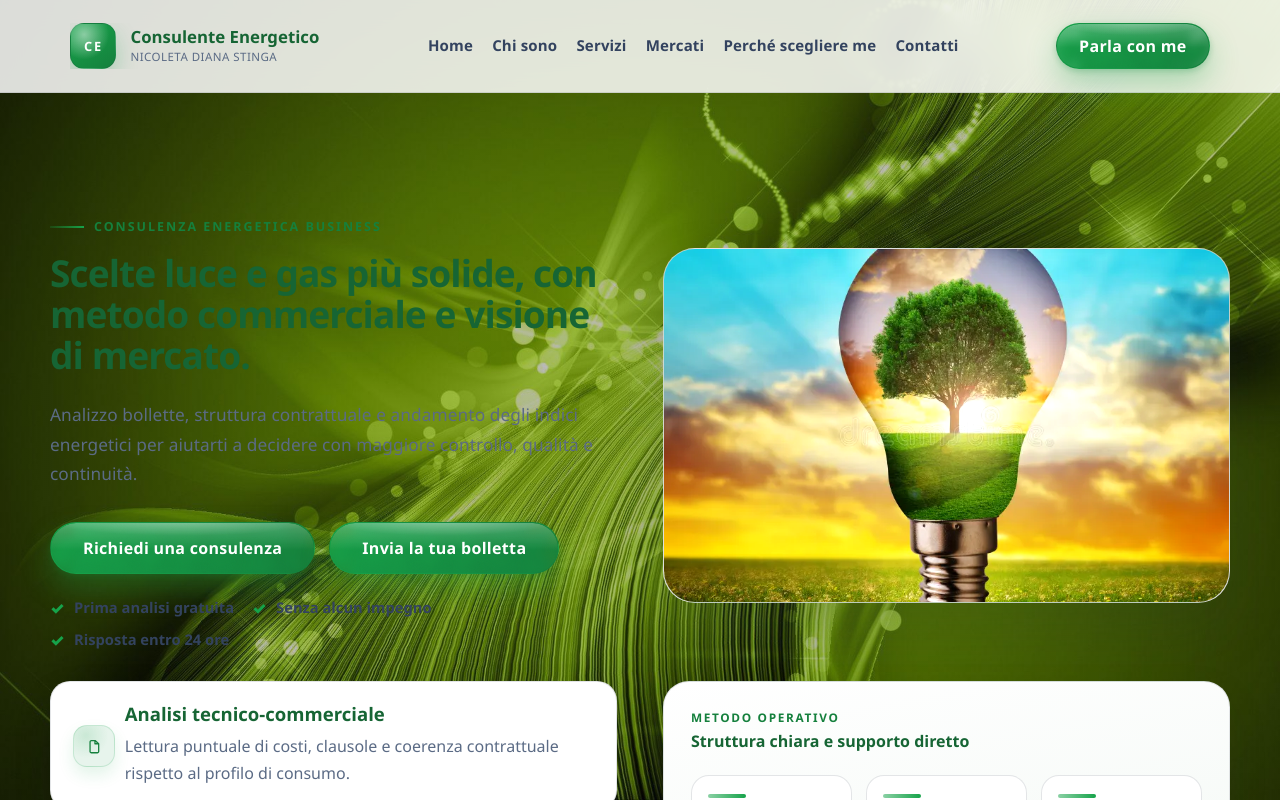
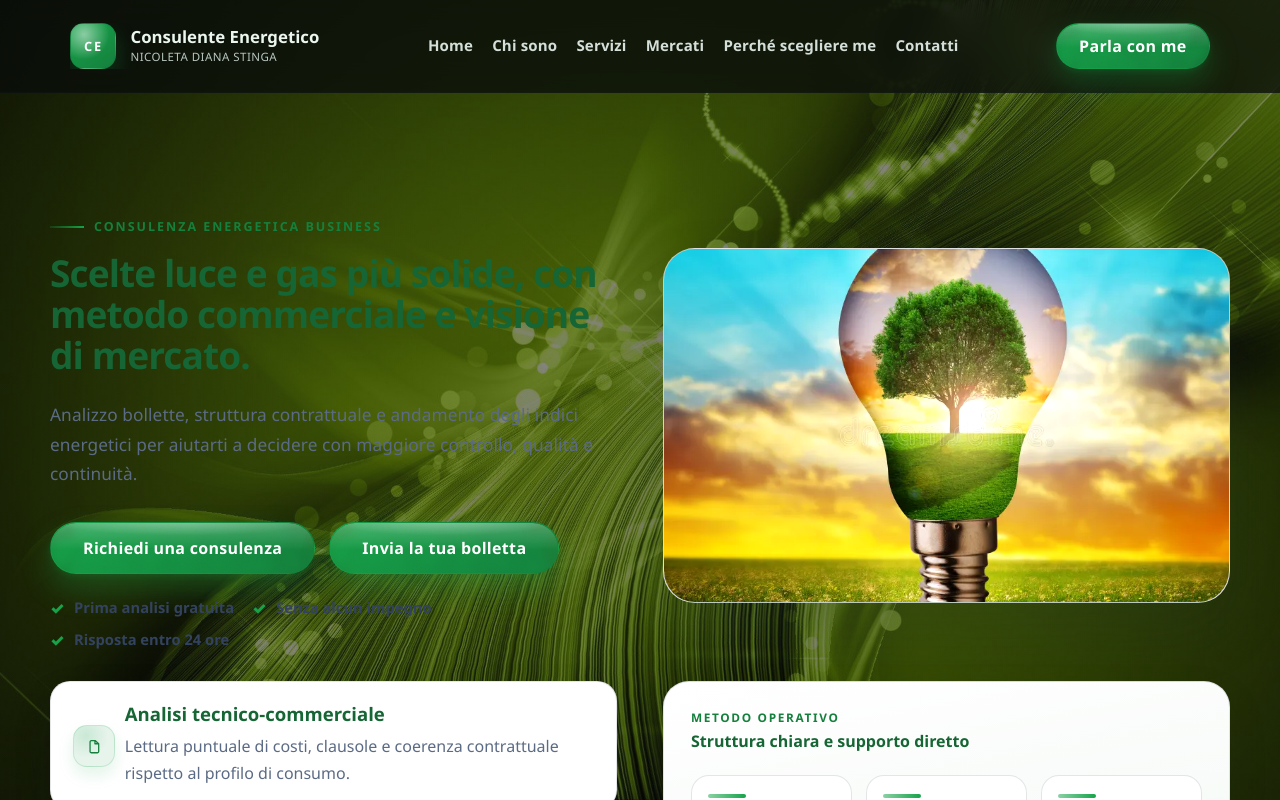
Before and after one commit to nicoletadiana875/nicos, a Next.js app: page / in a window 1280 px wide. Shown: the top 800 px of the page. Built offline with nearby package versions, Linux system fonts and the light colour scheme; no server answers.

Commit message:
Tema scuro completo: hover verde scuro, sfondo meno visibile e su tutto il sito

```diff
--- a/app/globals.css
+++ b/app/globals.css
@@ -153,4 +153,4 @@ p {
 }
 
 
-body::before { content: ''; position: fixed; inset: 0; z-index: -2; pointer-events: none; background: linear-gradient(rgba(8, 10, 9, 0.28), rgba(8, 10, 9, 0.28)), url(/images/sfondo.jpg) center / cover no-repeat; }
+body::before { content: ''; position: fixed; inset: 0; z-index: -2; pointer-events: none; background: linear-gradient(rgba(8, 10, 9, 0.5), rgba(8, 10, 9, 0.5)), url(/images/sfondo.jpg) center / cover no-repeat; }
--- a/src/styles/site.module.css
+++ b/src/styles/site.module.css
@@ -193,8 +193,8 @@
 
 .liquidBtn:hover {
   transform: translateY(-2px);
-  background: linear-gradient(145deg, rgba(246, 204, 120, 0.5), rgba(220, 166, 78, 0.36));
-  box-shadow: 0 20px 38px rgba(240, 190, 110, 0.22), 0 4px 10px rgba(220, 166, 78, 0.18);
+  background: linear-gradient(145deg, #15803d, #0c4a24);
+  box-shadow: 0 20px 38px rgba(12, 74, 36, 0.4), 0 4px 10px rgba(12, 74, 36, 0.28);
 }
 
 .liquidBtnGlass {
@@ -1092,3 +1092,20 @@
 #chi-sono .sectionHeading p,#contatti .sectionHeading p{color:#c3d0c9;}
 #chi-sono .sectionEyebrow,#contatti .sectionEyebrow{color:#7ee2a8;}
 #chi-sono .paragraphStack p{color:#c3d0c9;}
+
+/* Dark theme full */
+.header{background:rgba(10,14,11,0.78);}
+.logoText strong{color:#eaf6ee;}
+.logoText small{color:#b8c6c0;}
+.nav a{color:#d5dfda;}
+.nav a:hover{color:#7ee2a8;}
+.sectionAlt{background:transparent;}
+.marketSection{background:transparent;}
+.footer{background:rgba(10,14,11,0.92);}
+.footerBackTop{color:#b8c6c0;}
+.footerCopy{color:#d5dfda;}
+.footerSubline{color:#9fb0a8;}
+.marketNote{color:#aab9b1;}
+#servizi .sectionHeading h2,#mercati .sectionHeading h2,#perche-scegliere-me .sectionHeading h2{color:#eaf6ee;}
+#servizi .sectionHeading p,#mercati .sectionHeading p,#perche-scegliere-me .sectionHeading p{color:#c3d0c9;}
+#servizi .sectionEyebrow,#mercati .sectionEyebrow,#perche-scegliere-me .sectionEyebrow{color:#7ee2a8;}
```
